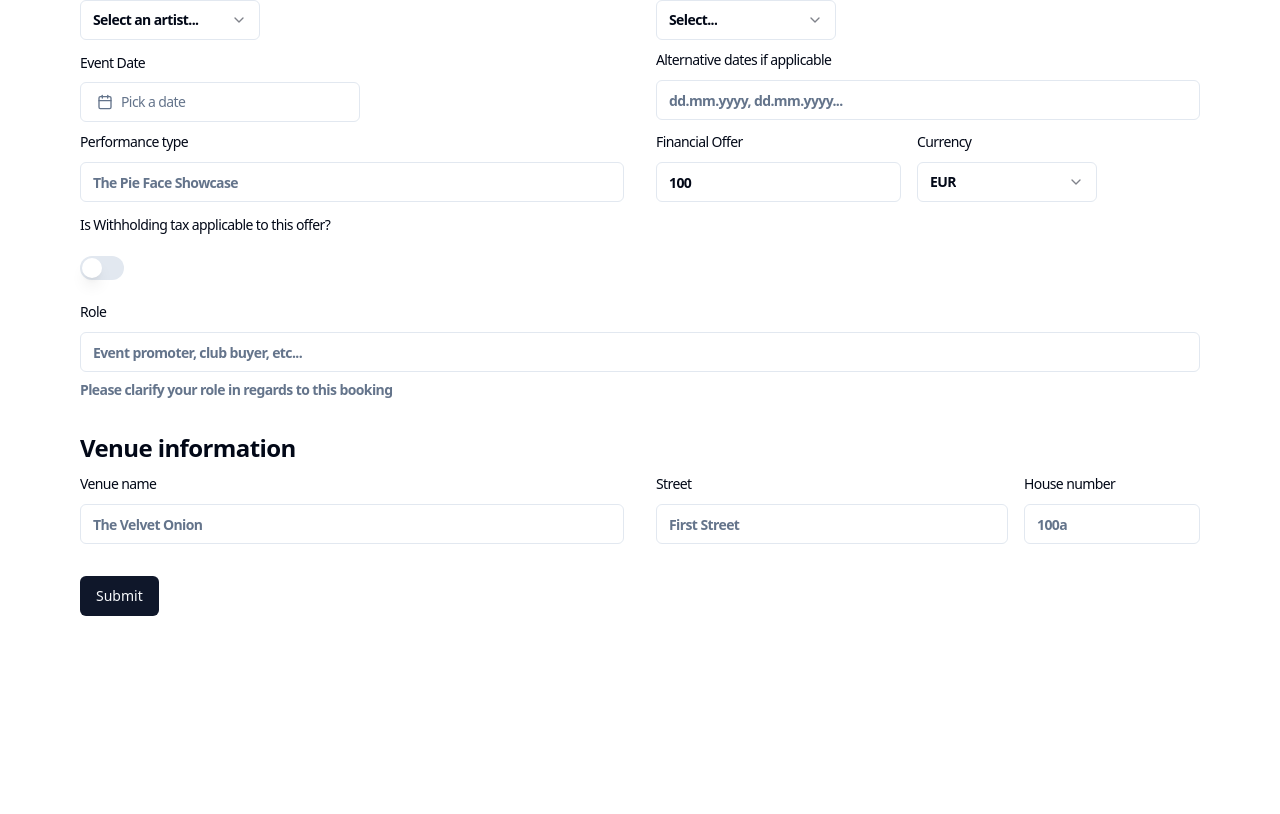
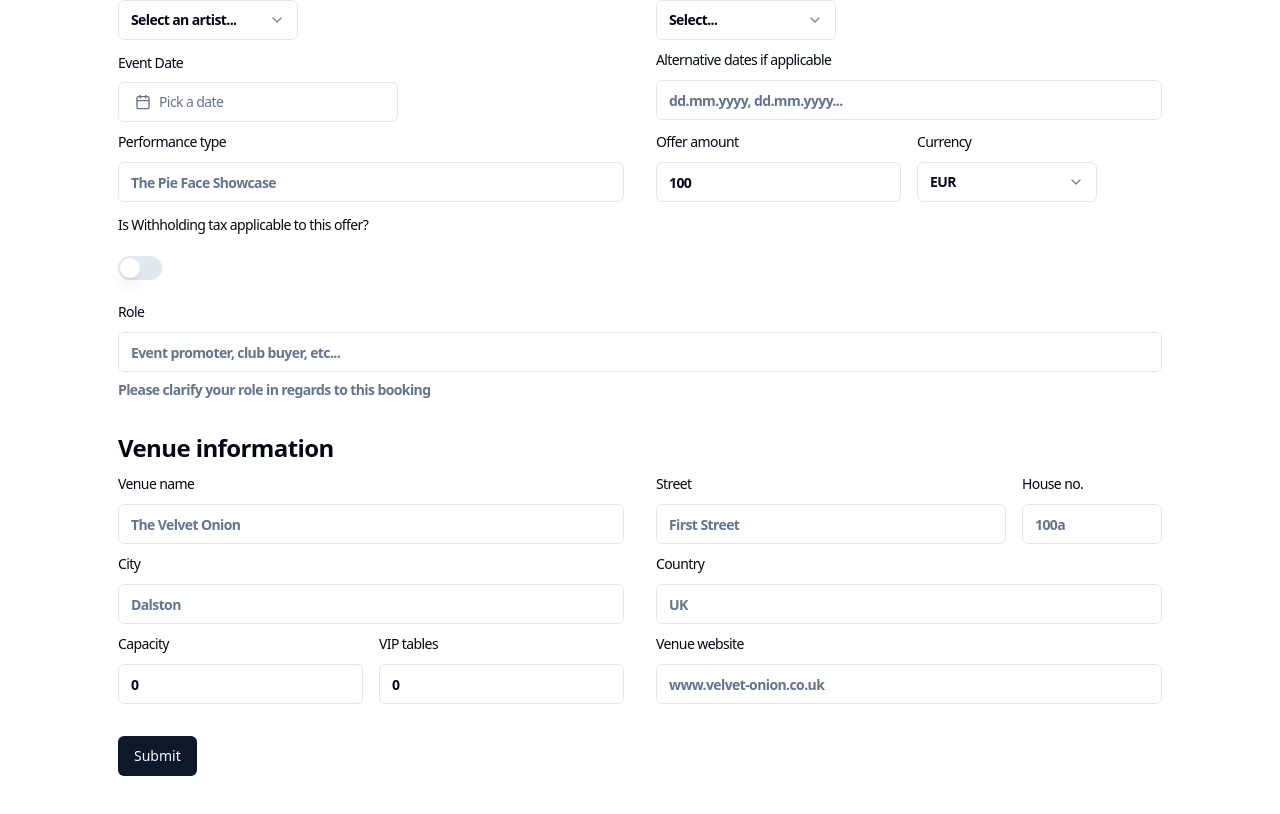
Before and after one commit to Jangelsdork/artist-booking-form, a Next.js app: page / in a window 1280 px wide. Shown: the part 512-1326 px from the top of the page. Before the commit the page ends 1208 px from the top, so only its background shows below. Built offline with nearby package versions, Linux system fonts and the light colour scheme.

Commit message:
adding inputs

```diff
--- a/src/components/BookingForm.tsx
+++ b/src/components/BookingForm.tsx
@@ -418,7 +418,7 @@ const form = useForm<z.infer<typeof formSchema>>({
                 name="financial_offer"
                 render={({ field }) => (
                   <FormItem>
-                    <FormLabel>Financial Offer</FormLabel>
+                    <FormLabel>Offer amount</FormLabel>
                     <FormControl>
                     <Input
                     type="number"
@@ -516,7 +516,7 @@ const form = useForm<z.infer<typeof formSchema>>({
                   </FormItem>
                 )}
               />
-              <div className="grid grid-cols-[2fr,1fr] gap-x-4">
+              <div className="grid grid-cols-[1fr,0.4fr] gap-x-4">
               <FormField
                 control={form.control}
                 name="venue_street"
@@ -535,7 +535,7 @@ const form = useForm<z.infer<typeof formSchema>>({
               name="venue_number"
               render={({ field }) => (
                 <FormItem>
-                  <FormLabel>House number</FormLabel>
+                  <FormLabel>House no.</FormLabel>
                   <FormControl>
                     <Input placeholder="100a" {...field} />
                   </FormControl>
@@ -543,7 +543,75 @@ const form = useForm<z.infer<typeof formSchema>>({
                 </FormItem>
               )}
             />
+
               </div>
+              <FormField
+                control={form.control}
+                name="venue_city"
+                render={({ field }) => (
+                  <FormItem>
+                    <FormLabel>City</FormLabel>
+                    <FormControl>
+                      <Input placeholder="Dalston" {...field} />
+                    </FormControl>
+                    <FormMessage />
+                  </FormItem>
+                )}
+              />
+              <FormField
+                control={form.control}
+                name="venue_country"
+                render={({ field }) => (
+                  <FormItem>
+                    <FormLabel>Country</FormLabel>
+                    <FormControl>
+                      <Input placeholder="UK" {...field} />
+                    </FormControl>
+                    <FormMessage />
+                  </FormItem>
+                )}
+              />
+              <div className="grid grid-cols-2 gap-x-4">
+              <FormField
+              control={form.control}
+              name="venue_capacity"
+              render={({ field }) => (
+                <FormItem>
+                  <FormLabel>Capacity</FormLabel>
+                  <FormControl>
+                    <Input placeholder="300" {...field} />
+                  </FormControl>
+                  <FormMessage />
+                </FormItem>
+              )}
+            />
+            <FormField
+              control={form.control}
+              name="vip_tables"
+              render={({ field }) => (
+                <FormItem>
+                  <FormLabel>VIP tables</FormLabel>
+                  <FormControl>
+                    <Input placeholder="10" {...field} />
+                  </FormControl>
+                  <FormMessage />
+                </FormItem>
+              )}
+            />
+            </div>
+            <FormField
+                control={form.control}
+                name="venue_website"
+                render={({ field }) => (
+                  <FormItem>
+                    <FormLabel>Venue website</FormLabel>
+                    <FormControl>
+                      <Input placeholder="www.velvet-onion.co.uk" {...field} />
+                    </FormControl>
+                    <FormMessage />
+                  </FormItem>
+                )}
+              />
           </div>
           </h2>
           <Button type="submit">Submit</Button>
```
